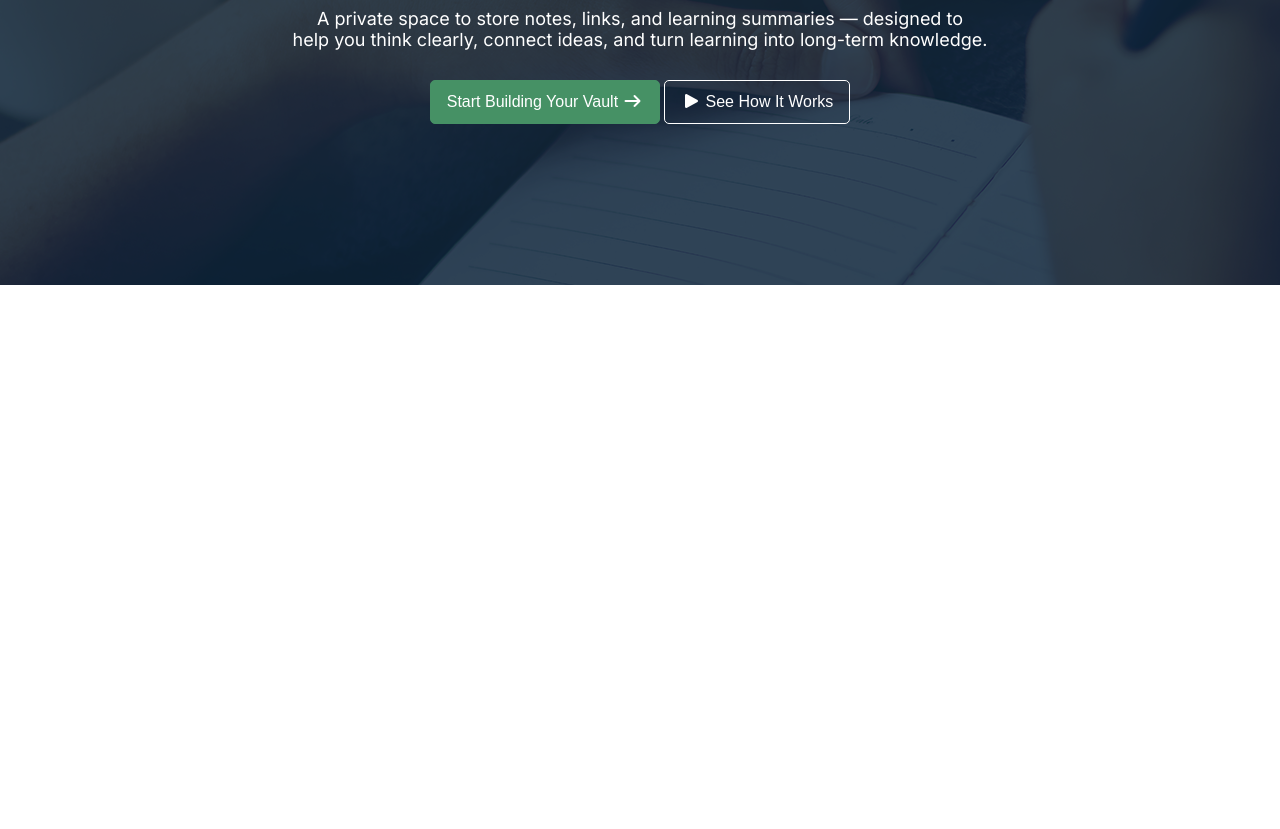
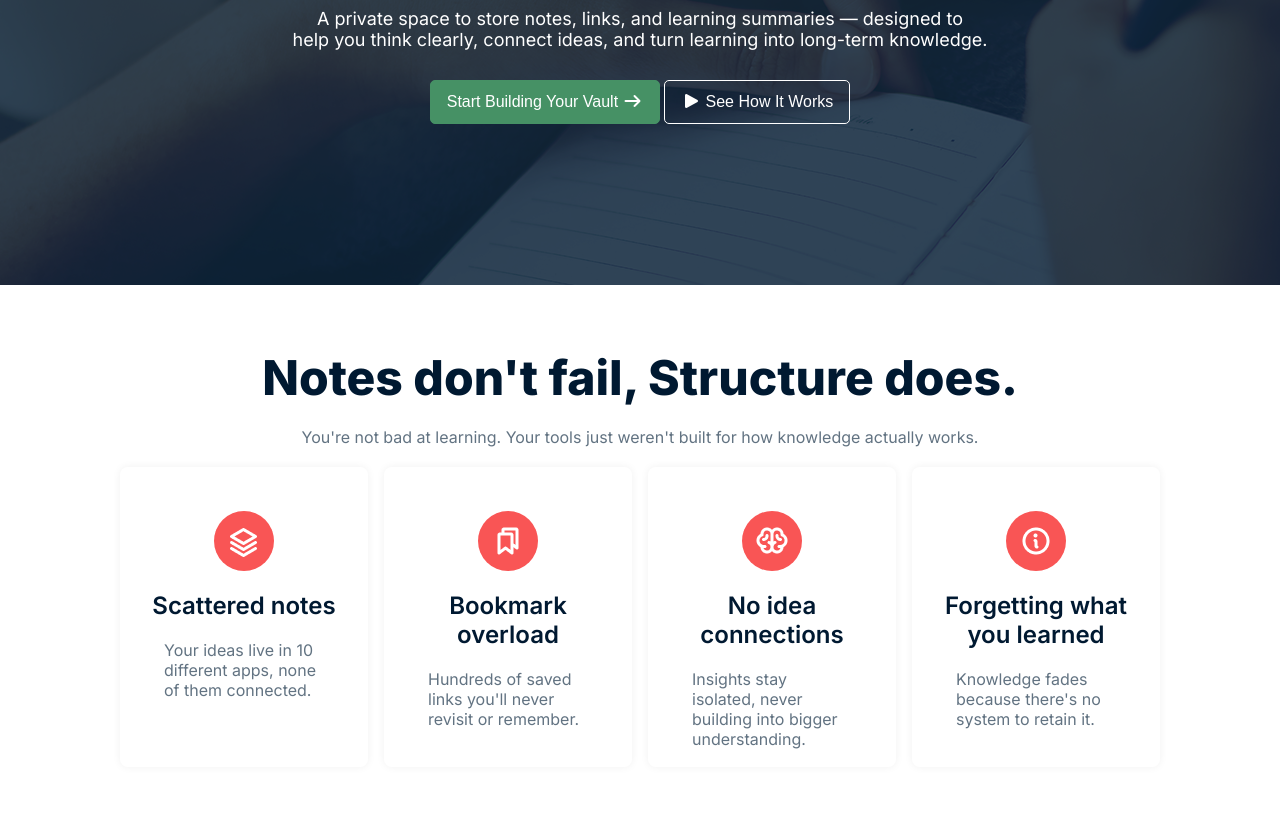
Before and after one commit to litansarkar95/B13-A01, a plain HTML site: page index.html in a window 1280 px wide. Shown: the part 485-1314 px from the top of the page. Before the commit the page ends 800 px from the top, so only its background shows below. Drawn offline with Linux system fonts and the light colour scheme.

Commit message:
structure section design

```diff
--- a/assets/css/style.css
+++ b/assets/css/style.css
@@ -55,7 +55,7 @@ nav .menu li a{
 
 .btn:hover{
             background-color: transparent;
-            border:1px solid #fff;
+            border:1px solid #469165;
             color: #469165;
             cursor: pointer;
 }
@@ -132,3 +132,63 @@ header{
             color: #fff;
 
 }
+
+
+/**  structure  **/
+
+.structure{
+            padding:62px 120px;
+            align-items: center;
+            justify-content: center;
+            text-align: center;
+}
+
+.structure h2{
+            font-size: 48px;
+            font-weight: 800;
+            gap:16px;
+            color: #001931;
+}
+.structure p{
+            font-size: 16px;
+            line-height: 20px;
+            padding: 20px;
+            color: #627382;
+}
+.structure-content{
+display: flex;
+justify-content: space-between;
+gap: 16px;
+}
+.card{
+
+width: 322px;
+height: 300px;
+justify-content: center;
+align-items: center;
+padding: 24px;
+border-radius: 8px;
+box-shadow: 0px 0px 8px 0px rgba(0, 0, 0, 0.06);
+
+}
+.structure-content .card-image{
+            background-color:#F95555 ;
+            width: 60px;
+            height: 60px;
+            line-height: 80px;
+            margin: 20px auto;
+            border-radius: 50%;
+            justify-content: center;
+            align-items: center;
+}
+.card h3{
+   font-size: 24px;
+   font-weight: 600;
+   color: #001931;
+}
+
+.card p{
+     font-size: 16px;
+     color: #627382;
+     text-align: left;
+}
--- a/index.html
+++ b/index.html
@@ -58,5 +58,53 @@
       </div>
     </header>
     <!--   End Header-->
+
+    <section>
+      <div class="structure">
+        <h2>Notes don't fail, Structure does.</h2>
+        <p>
+          You're not bad at learning. Your tools just weren't built for how
+          knowledge actually works.
+        </p>
+        <div class="structure-content">
+          <!-- card -->
+          <div class="card">
+            <div class="card-image">
+              <img src="./assets/images/Vector.png" alt="" />
+            </div>
+            <h3>Scattered notes</h3>
+            <p>Your ideas live in 10 different apps, none of them connected.</p>
+          </div>
+          <!-- card -->
+          <div class="card">
+            <div class="card-image">
+              <img src="./assets/images/Bookmarks.png" alt="" />
+            </div>
+            <h3>Bookmark overload</h3>
+            <p>Hundreds of saved links you'll never revisit or remember.</p>
+          </div>
+
+          <!-- card -->
+          <div class="card">
+            <div class="card-image">
+              <img src="./assets/images/Brain.png" alt="" />
+            </div>
+            <h3>No idea connections</h3>
+            <p>
+              Insights stay isolated, never building into bigger understanding.
+            </p>
+          </div>
+
+          <!-- card -->
+          <div class="card">
+            <div class="card-image">
+              <img src="./assets/images/Info.png" alt="" />
+            </div>
+            <h3>Forgetting what you learned</h3>
+            <p>Knowledge fades because there's no system to retain it.</p>
+          </div>
+        </div>
+      </div>
+    </section>
   </body>
 </html>
```
